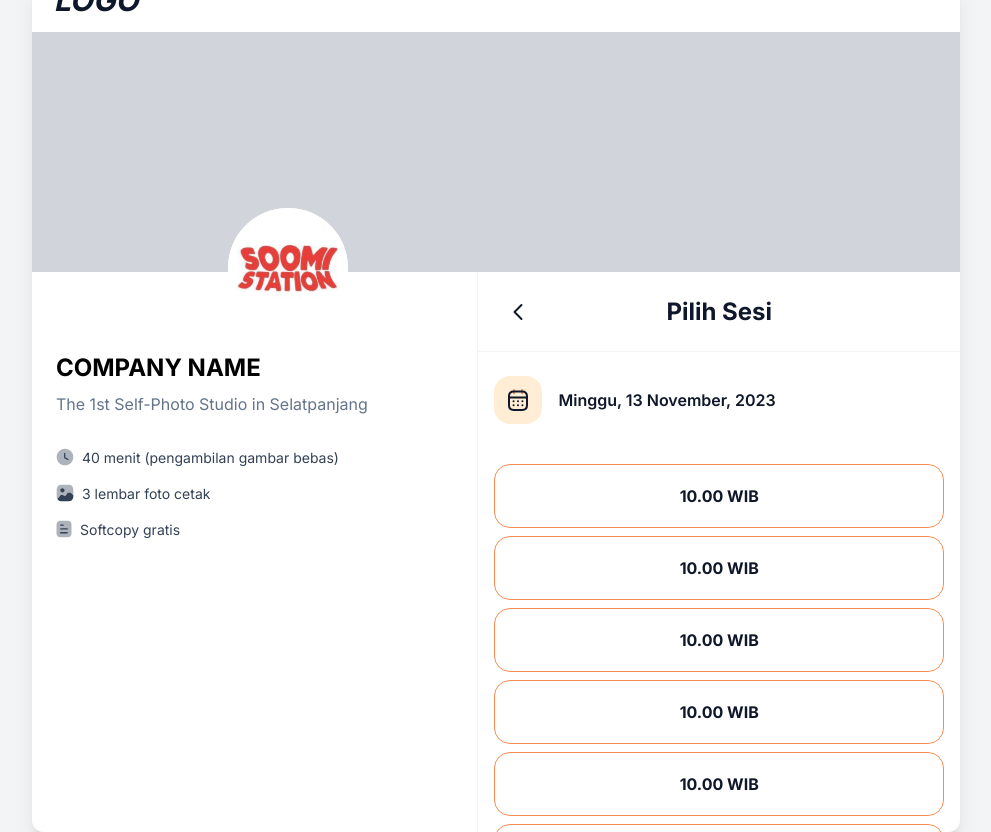
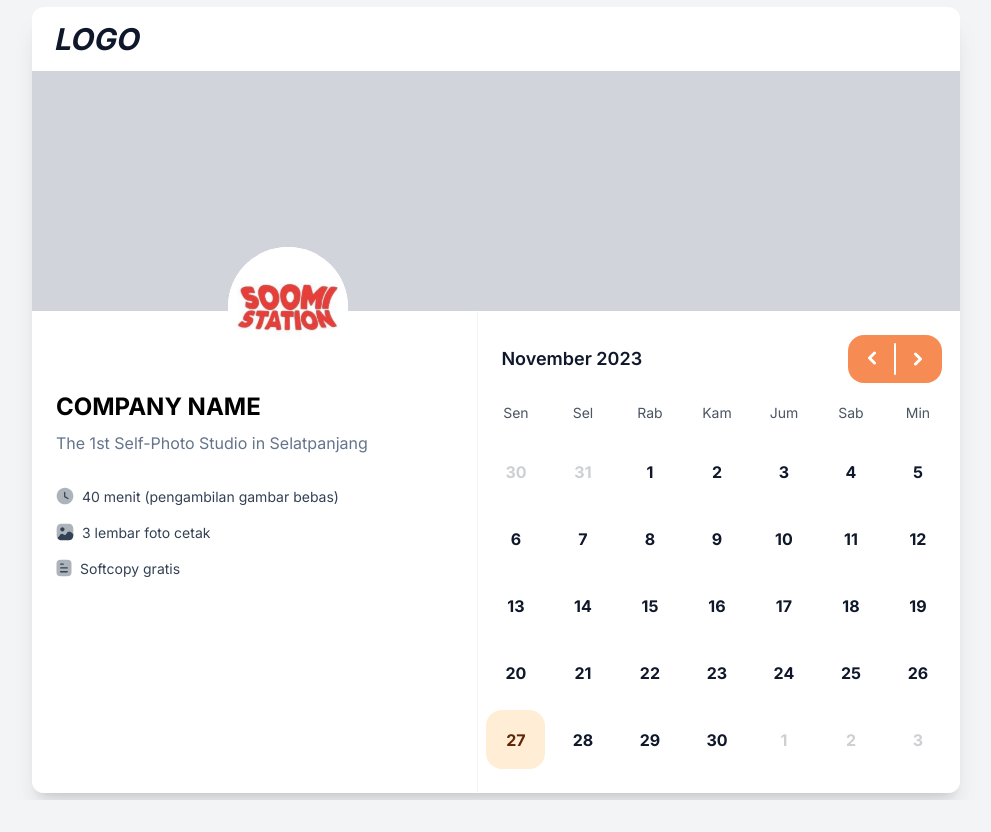
Before and after one commit to crendyyy/Photobox, a React (Vite) app: page / in a window 1280 px wide. Shown: the whole page, without its empty margins (144-1135 px from the left). After the commit the page ends 800 px from the top, so only its background shows below. Built offline with nearby package versions, Linux system fonts and the light colour scheme.

Commit message:
make navigation

```diff
--- a/src/Styles/react-calendar.css
+++ b/src/Styles/react-calendar.css
@@ -42,30 +42,39 @@
   width: 48px;
   height: 48px;
   border: 1px none;
-  border-radius: 8px !important;
 }
-.react-calendar__navigation__prev-button::after {
-  order: 1;
-}
-
-.react-calendar__navigation__prev-button,
-.react-calendar__navigation__next-button {
-  background-color: #f68c54;
-  border: none;
-  font-size: 20px;
-  cursor: pointer;
+.react-calendar__navigation__prev-button::before {
+  content: '';
+  height: 32px;
+  width: 2px;
+  background: white;
+  border: 1px none;
+  border-radius: 50px;
+  position: absolute;
+  right: 0px;
 }
 .react-calendar__navigation__next-button {
   margin-right: 10px;
+  border-top-left-radius: 0 !important;
+  border-bottom-left-radius: 0 !important;
 }
-
+.react-calendar__navigation__prev-button {
+  border-top-right-radius: 0 !important;
+  border-bottom-right-radius: 0 !important;
+  position: absolute;
+  right: 64px;
+}
 .react-calendar__month-view__days__day--neighboringMonth abbr {
   cursor: pointer;
   color: #0f172a !important;
   opacity: 20%;
 }
-.react-calendar__month-view__days {
-  color: #000000 !important;
+.react-calendar__month-view__days :hover {
+  color: white;
+  background-color: #f68c54;
+}
+.react-calendar__month-view__days :hover abbr {
+  color: white;
 }
 .react-calendar__month-view__weekdays__weekday,
 .react-calendar__month-view__days__day {
@@ -122,6 +131,7 @@
 }
 
 .react-calendar__tile--active {
+  color: white;
   background-color: #f68c54 !important;
   pointer-events: none;
 }
--- a/src/assets/icons/ChevronCalendar.jsx
+++ b/src/assets/icons/ChevronCalendar.jsx
@@ -1,15 +1,8 @@
 import React from 'react'
 
-const CalendarChevron = (props) => {
+const CalendarChevron = () => {
   return (
-    <svg
-      className={props.direction}
-      width='8'
-      height='16'
-      viewBox='0 0 8 16'
-      fill='none'
-      xmlns='http://www.w3.org/2000/svg'
-    >
+    <svg width='8' height='16' viewBox='0 0 8 16' fill='none' xmlns='http://www.w3.org/2000/svg'>
       <path d='M6.5 12L1.5 6.99999L6.5 2' stroke='white' strokeWidth='3' strokeLinecap='round' strokeLinejoin='round' />
     </svg>
   )
--- /dev/null
+++ b/src/assets/icons/RightChevron.jsx
@@ -0,0 +1,11 @@
+import React from 'react'
+
+const RightIcon = () => {
+  return (
+    <svg width='8' height='14' viewBox='0 0 8 14' fill='none' xmlns='http://www.w3.org/2000/svg'>
+      <path d='M1.5 2L6.5 7L1.5 12' stroke='white' strokeWidth='3' strokeLinecap='round' strokeLinejoin='round' />
+    </svg>
+  )
+}
+
+export default RightIcon
--- a/src/compenents/forms/CalendarInput.jsx
+++ b/src/compenents/forms/CalendarInput.jsx
@@ -3,13 +3,14 @@ import Calendar from 'react-calendar'
 import { setMinDate, setMaxDate } from '../../hooks/useCalendar'
 import { convertUTC } from '../../helpers/dateHelper'
 import CalendarChevron from '../../assets/icons/ChevronCalendar'
+import RightIcon from '../../assets/icons/RightChevron'
 
 const CalendarInput = (props) => {
   const minDate = setMinDate(props.minDate ?? 30)
   const maxDate = setMaxDate(props.maxDate ?? 30)
   const inputChangeHandler = (value) => {
     props.onChange(convertUTC(value))
-    console.log(value)
+    props.onSelect && props.onSelect(convertUTC(value)) // Pemanggilan onSelect setelah pemilihan tanggal
   }
 
   return (
@@ -20,8 +21,8 @@ const CalendarInput = (props) => {
         locale='id-ID'
         minDetail='month'
         calendarType='iso8601'
-        prevLabel={<CalendarChevron direction='right' />}
-        nextLabel={<CalendarChevron direction='left' />}
+        prevLabel={<CalendarChevron />}
+        nextLabel={<RightIcon />}
         tileClassName={({ date }) => {
           const currentDate = convertUTC(date)
           return currentDate < minDate || currentDate > maxDate ? 'faded' : null
--- a/src/compenents/forms/Session.jsx
+++ b/src/compenents/forms/Session.jsx
@@ -1,11 +1,12 @@
 import React from 'react'
 import ChevronIcon from '../../assets/icons/ChevronIcon'
 import CalendarIcon from '../../assets/icons/CalendarIcon'
-const Session = () => {
+import useCalendar from '../../hooks/useCalendar'
+const Session = ({ selectedDate, onBackToCalendar }) => {
   return (
     <div className='w-[52%] flex flex-col gap-6 border-l border-solid border-gray-100'>
       <div className='flex items-center justify-between h-20 px-4 border-b border-gray-100 border-solid'>
-        <button className='flex items-center justify-center w-12 h-12 '>
+        <button onClick={onBackToCalendar} className='flex items-center justify-center w-12 h-12 '>
           <ChevronIcon direction='top' />
         </button>
         <h1 className='flex justify-center'>Pilih Sesi</h1>
@@ -15,7 +16,7 @@ const Session = () => {
         <div className='p-3 rounded-2xl bg-primary-light text-primary'>
           <CalendarIcon />
         </div>
-        <span className='text-base font-semibold '>Minggu, 13 November, 2023</span>
+        <span className='text-base font-semibold'>{selectedDate}</span>
       </div>
       <div className='overflow-y-scroll h-96'>
         <div className='flex flex-col gap-2 px-4 py-4'>
--- a/src/hooks/useCalendar.jsx
+++ b/src/hooks/useCalendar.jsx
@@ -16,7 +16,7 @@ export const setMaxDate = (day) => {
 }
 
 const useCalendar = () => {
-  const [selectedDate, setSelectedDate] = useState(currentDate)
+  const [selectedDate, setSelectedDate] = useState()
   return [selectedDate, setSelectedDate]
 }
 
--- a/src/index.css
+++ b/src/index.css
@@ -37,9 +37,9 @@ body {
 }
 
 .left {
-  transform: rotate(180deg);
+  transform: rotate(0deg);
 }
 
 .right {
-  transform: rotate(0deg);
+  transform: rotate(180deg);
 }
--- a/src/routes/Home.jsx
+++ b/src/routes/Home.jsx
@@ -1,4 +1,5 @@
 import React from 'react'
+import { useState } from 'react'
 import Banner from '../compenents/Layout/Banner'
 import Deskripsi from '../compenents/Layout/Deskripsi'
 import CalendarInput from '../compenents/forms/CalendarInput'
@@ -11,6 +12,10 @@ import SummaryBooking from '../compenents/forms/SummaryBooking'
 
 const app = () => {
   const [selectedDate, setSelectedDate] = useCalendar()
+  const handleBackToCalendar = () => {
+    // Fungsi untuk mengatur kembali ke pemilihan tanggal
+    setSelectedDate(null) // Reset tanggal yang dipilih menjadi null atau sesuai kebutuhan
+  }
 
   return (
     <>
@@ -23,14 +28,12 @@ const app = () => {
           <div className='flex'>
             <Deskripsi />
             {/* <SummaryBooking /> */}
-            <Session />
-            {/* <CalendarInput
-              value={selectedDate}
-              onChange={setSelectedDate}
-              minDate={0}
-              maxDate={30}
-              errorText='Periode maksimal yang dapat dipilih 30 hari'
-            /> */}
+            {/* <Session /> */}
+            {selectedDate ? (
+              <Session selectedDate={selectedDate} onBackToCalendar={handleBackToCalendar} />
+            ) : (
+              <CalendarInput value={selectedDate} onChange={setSelectedDate} minDate={0} maxDate={30} />
+            )}
           </div>
         </div>
       </div>
```
